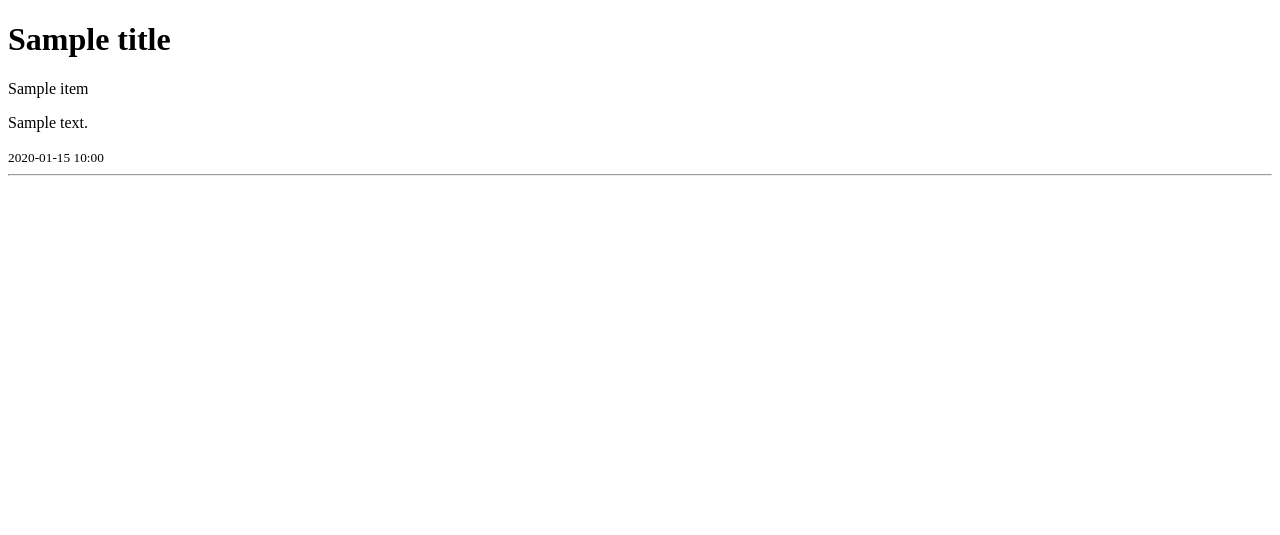
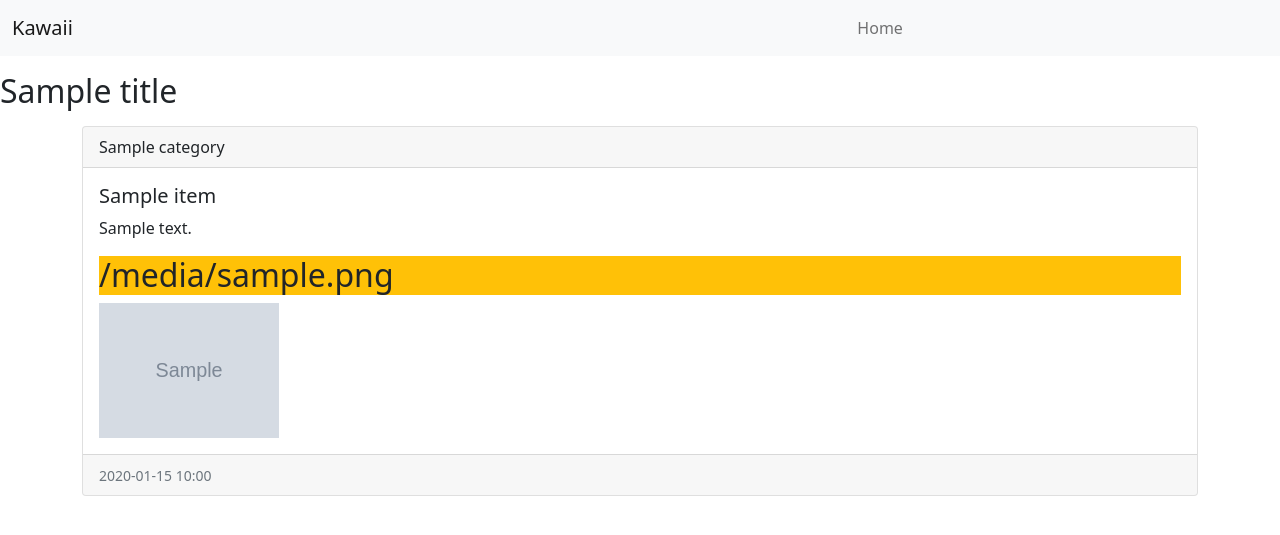
Before and after one commit to sam-254/kawaii, a Django app: template kawaii/news/templates/news/index.html in a window 1280 px wide. Shown: the top 535 px of the page. Run offline with Django 3.2, Linux system fonts and the light colour scheme; the template is opened without the code that fills it: most values are stand-ins (such as "Sample title", 1, 10 or a date in 2020); grey boxes marked "Sample" are stand-in pictures.

Commit message:
improve visual view

```diff
--- a/kawaii/news/templates/news/index.html
+++ b/kawaii/news/templates/news/index.html
@@ -3,15 +3,42 @@
 <head>
     <meta charset="UTF-8">
     <meta name="viewport" content="width=device-width, initial-scale=1.0">
+    <link href="https://cdn.jsdelivr.net/npm/bootstrap@5.0.0-beta1/dist/css/bootstrap.min.css" rel="stylesheet" integrity="sha384-giJF6kkoqNQ00vy+HMDP7azOuL0xtbfIcaT9wjKHr8RbDVddVHyTfAAsrekwKmP1" crossorigin="anonymous">
     <title>{{ title }}</title>
 </head>
 <body>
-    <h1>{{title }}</h1>
-    {% for item in news %}
-    <p>{{item.title}}</p>
-    <p>{{item.content}}</p>
-    <small>{{ item.created_at|date:'Y-m-d H:i' }}</small>
-    <hr>
-    {% endfor %}
+    <nav class="navbar navbar-expand-lg navbar-light container-fluid mb-3 justify-content-between bg-light">
+        <a class="navbar-brand my-0 col-2" href="/">Kawaii</a>
+
+        <div class="pl-auto col-4">
+          <div class="collapse navbar-collapse" id="navbarNavDropdown">
+            <ul class="navbar-nav">
+              <li class="nav-item active">
+                <a class="nav-link" href="{% url 'news' %}">Home <span class="sr-only"></span></a>
+              </li>
+
+            </ul>
+          </div>
+        </div>
+      </nav>
+
+      <h2>{{title }}</h2>
+    <div class="container mt-3">
+        {% for item in news %}
+        <div class="card mb-3">
+            <div class="card-header">
+                {{ item.category }}
+            </div>
+            <div class="card-body">
+              <h5 class="card-title">{{item.title}}</h5>
+              <p class="card-text">{{item.content}}</p>
+              <h2 class='bg-warning'>{{ image_path }}</h2>
+              <img class='col-2' src="/media/{{ item.photo }}" alt="" >
+            </div>
+            <div class="card-footer text-muted">
+            <small>{{ item.created_at|date:'Y-m-d H:i' }}</small>
+            </div>
+          </div>
+        {% endfor %}
 </body>
 </html>
```
